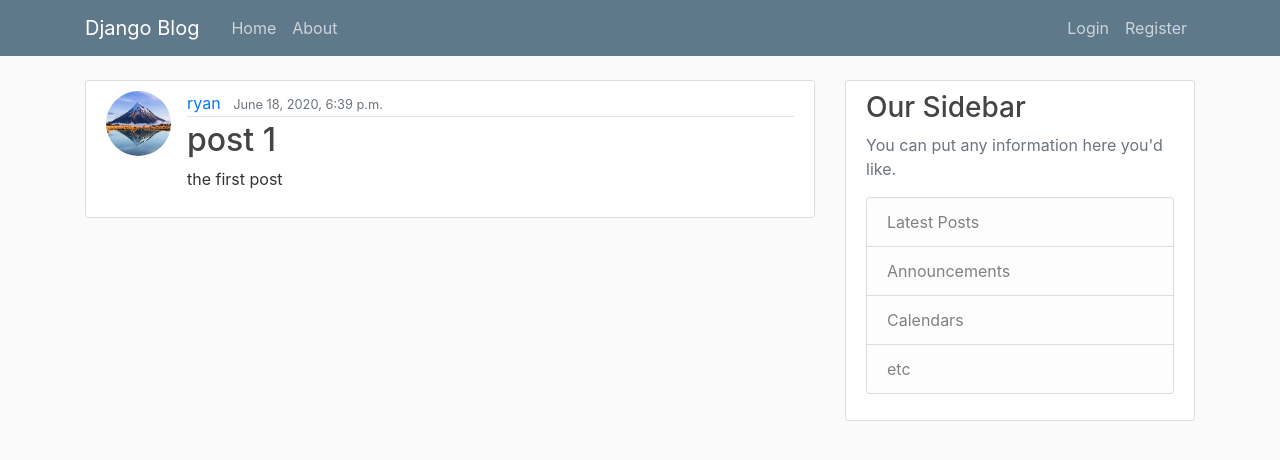
After one commit to ryanmeoni/DjangoWebApp, a Django app: page /post/1 in a window 1280 px wide. The commit adds this page. Shown: the top 460 px of the page. Run offline with Django 3.2, Linux system fonts and the light colour scheme; data comes from the database, SQL or seed files in the repository; both versions use the stored data as it was after the commit; some libraries are stand-ins or nearby versions.

Commit message:
Added create, update and delete post functionality with user auth

```diff
--- a/django_project/blog/models.py
+++ b/django_project/blog/models.py
@@ -1,6 +1,7 @@
 from django.db import models
 from django.utils import timezone
 from django.contrib.auth.models import User
+from django.urls import reverse
 # Create your models here.
 
 class Post(models.Model):
@@ -11,3 +12,7 @@ class Post(models.Model):
 
 	def __str__(self):
 		return self.title
+
+
+	def get_absolute_url(self):
+		return reverse('post-detail', kwargs = {'pk': self.pk})
--- a/django_project/blog/templates/blog/base.html
+++ b/django_project/blog/templates/blog/base.html
@@ -33,11 +33,12 @@
                     <!-- Navbar Right Side -->
                     <div class="navbar-nav">
                         {% if user.is_authenticated %}
+                            <a class = "nav-item nav-link" href="{% url 'post-create' %}">Create Post</a>
                             <a class = "nav-item nav-link" href="{% url 'profile' %}">Your Profile</a>
-                            <a class="nav-item nav-link" href="{% url 'logout' %}">Logout</a>
+                            <a class = "nav-item nav-link" href="{% url 'logout' %}">Logout</a>
                         {% else %}
-                        <a class="nav-item nav-link" href="{% url 'login' %}">Login</a>
-                        <a class="nav-item nav-link" href="{% url 'register' %}">Register</a>
+                        <a class = "nav-item nav-link" href="{% url 'login' %}">Login</a>
+                        <a class = "nav-item nav-link" href="{% url 'register' %}">Register</a>
                         {% endif %}
                     </div>
                 </div>
--- a/django_project/blog/templates/blog/home.html
+++ b/django_project/blog/templates/blog/home.html
@@ -11,7 +11,7 @@
             <a class="mr-2" href="#">{{post.author}}</a>
             <small class="text-muted">{{post.date_posted}}</small>
         </div>
-        <h2><a class="article-title" href="#">{{ post.title }}</a></h2>
+        <h2><a class="article-title" href="{% url 'post-detail' post.id %}">{{ post.title }}</a></h2>
         <p class="article-content">{{ post.content }}</p>
     </div>
 </article>
--- /dev/null
+++ b/django_project/blog/templates/blog/post_detail.html
@@ -0,0 +1,24 @@
+{% extends "blog/base.html"%}
+
+{%block Content%}
+
+<article class="media content-section">
+    <img class = "rounded-circle article-img" src="{{ post.author.profile.image.url }}">
+    <div class="media-body">
+        <div class="article-metadata">
+            <a class="mr-2" href="#">{{object.author}}</a>
+            <small class="text-muted">{{object.date_posted}}</small>
+        </div>
+        <h2 class="article-title">{{ object.title }}</h2>
+        <p class="article-content">{{ object.content }}</p>
+
+        {% if object.author == user %}
+
+            <a class = "btn btn-info btn-sm mt-1 mb-1" href="{% url 'post-update' object.id %}">Update Post</a>
+             <a class = "btn btn-danger btn-sm mt-1 mb-1" href="{% url 'post-delete' object.id %}">Delete Post</a>
+
+        {% endif %}
+    </div>
+</article>
+
+{%endblock Content%}
--- a/django_project/blog/urls.py
+++ b/django_project/blog/urls.py
@@ -1,7 +1,12 @@
 from django.urls import path
+from .views import PostListView, PostDetailView, PostCreateView, PostUpdateView, PostDeleteView
 from . import views
 
 urlpatterns = [
-	path('', views.home, name = 'blog-home'),
-	path('about/', views.about, name = 'blog-about'),
+	path('', PostListView.as_view(), name = 'blog-home'),
+	path('post/<int:pk>', PostDetailView.as_view(), name = 'post-detail'),
+	path('post/<int:pk>/update/', PostUpdateView.as_view(), name = 'post-update'),
+	path('post/<int:pk>/delete/', PostDeleteView.as_view(), name = 'post-delete'),
+	path('post/new/', PostCreateView.as_view(), name = 'post-create'),
+	path('about/', views.about, name = 'blog-about')
 ]
--- a/django_project/blog/views.py
+++ b/django_project/blog/views.py
@@ -1,25 +1,10 @@
 from django.shortcuts import render
 from django.http import HttpResponse
+from django.views.generic import ListView, DetailView, CreateView, UpdateView, DeleteView
+from django.contrib.auth.mixins import LoginRequiredMixin, UserPassesTestMixin
 from .models import Post
 
 # Create your views here.
-
-posts = [
-	{
-		'author': 'CoreyMS',
-		'title': 'Blog Post 1',
-		'content': 'First post content',
-		'date_posted': 'August 27, 2020'
-	},
-
-	{
-		'author': 'Jane Doe',
-		'title': 'Blog Post 2',
-		'content': 'Second post content',
-		'date_posted': 'August 28, 2020'
-	}
-]
-
 
 def home(request):
 	context = {
@@ -30,3 +15,51 @@ def home(request):
 
 def about(request):
 	return render(request, 'blog/about.html', {'title': 'About'})
+
+
+class PostListView(ListView):
+	model = Post
+	template_name = 'blog/home.html'
+	context_object_name = 'posts'
+	ordering = ['-date_posted']
+
+
+class PostDetailView(DetailView):
+	model = Post
+
+class PostCreateView(LoginRequiredMixin, CreateView):
+	model = Post
+	fields = ['title', 'content']
+
+	def form_valid(self, form):
+		form.instance.author = self.request.user
+		return super().form_valid(form)
+
+class PostUpdateView(LoginRequiredMixin, UserPassesTestMixin, UpdateView):
+	model = Post
+	fields = ['title', 'content']
+
+	def form_valid(self, form):
+		form.instance.author = self.request.user
+		return super().form_valid(form)
+
+
+	def test_func(self):
+		post = self.get_object()
+		if self.request.user == post.author:
+			return True
+
+		return False
+
+class PostDeleteView(LoginRequiredMixin, UserPassesTestMixin, DeleteView):
+	model = Post
+	success_url = '/'
+
+	def test_func(self):
+		post = self.get_object()
+		if self.request.user == post.author:
+			return True
+
+		return False
+
+# Format for class based views: app/model_viewtype.html
```
Also changed, not shown: django_project/blog/templates/blog/post_confirm_delete.html (added, +23 -0 lines), django_project/blog/templates/blog/post_form.html (added, +23 -0 lines), django_project/db.sqlite3.
